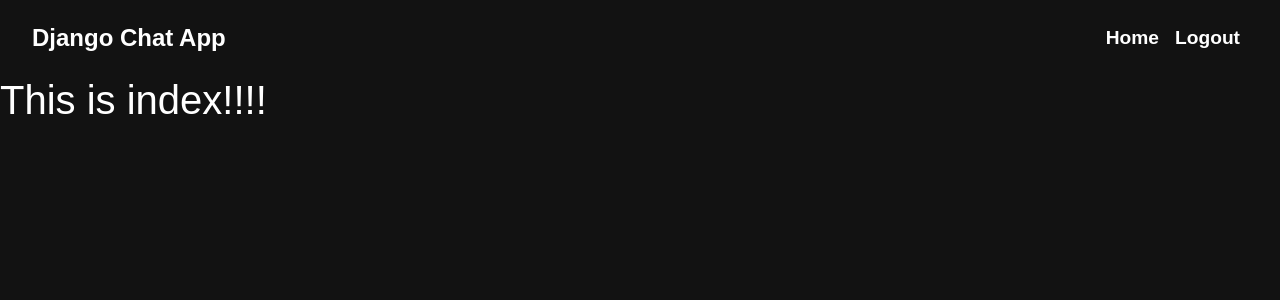
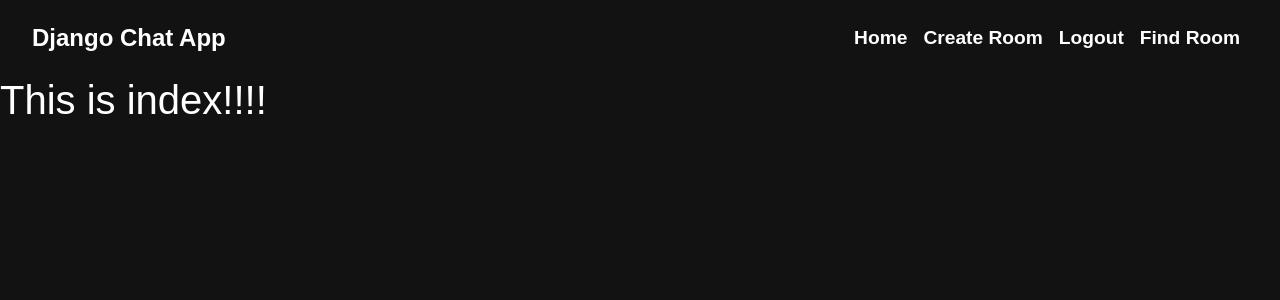
Before and after one commit to allcodejoker/django-real-time-chat-app, a Django app: page / in a window 1280 px wide. Shown: the top 300 px of the page. Run offline with Django 5.2, Linux system fonts and the light colour scheme; a user stored in the database is signed in.

Commit message:
create and find rooms

```diff
--- a/main/templates/main/base.html
+++ b/main/templates/main/base.html
@@ -58,9 +58,17 @@
                     <li class="nav-item">
                         <a class="nav-link text-white fw-bold" href="{% url 'index' %}">Home</a>
                     </li>
+                    {% if user.is_superuser %}
+                    <li class="nav-item">
+                        <a class="nav-link text-white fw-bold" href="{% url 'create_room' %}">Create Room</a>
+                    </li>
+                    {% endif %}
                     {% if user.is_authenticated %}
                     <li class="nav-item">
                         <a class="nav-link text-white fw-bold" href="{% url 'logout_user' %}">Logout</a>
+                    </li>
+                    <li class="nav-item">
+                        <a class="nav-link text-white fw-bold" href="{% url 'find_room' %}">Find Room</a>
                     </li>
                     {% else %}
                     <li class="nav-item">
--- a/main/urls.py
+++ b/main/urls.py
@@ -7,4 +7,6 @@ urlpatterns = [
    path('login_user/', views.login_user, name="login_user"),
    path('logout_user/', views.logout_user, name="logout_user"),
    path('chat/<str:room_code>/', views.chat_room, name="chat_room"),
+   path('find_room/', views.find_room, name="find_room"),
+   path('create_room/', views.create_room, name="create_room"),
 ]
--- a/main/views.py
+++ b/main/views.py
@@ -64,3 +64,30 @@ def chat_room(request, room_code):
         "room": room,
         "messages": messages
     })
+
+def find_room(request):
+    if request.user.is_authenticated:
+        if request.method == "POST":
+            room_code = request.POST["room_code"]
+
+            return redirect("chat_room", room_code=room_code)
+
+        return render(request, 'main/find_room.html')
+
+    else:
+        return redirect('login')
+
+def create_room(request):
+    if request.user.is_superuser:
+        if request.method == "POST":
+            room_name = request.POST["room_name"]
+            room_code = request.POST["room_code"]
+
+            new_room = Room.objects.create(name=room_name, code=room_code)
+
+            return redirect("chat_room", room_code=new_room.code)
+
+        return render(request, 'main/create_room.html')
+
+    else:
+        return redirect('find_room')
```
Also changed, not shown: main/templates/main/create_room.html (added, +14 -0 lines), main/templates/main/find_room.html (added, +13 -0 lines), db.sqlite3, mysite/asgi.py (line endings or trailing spaces).
